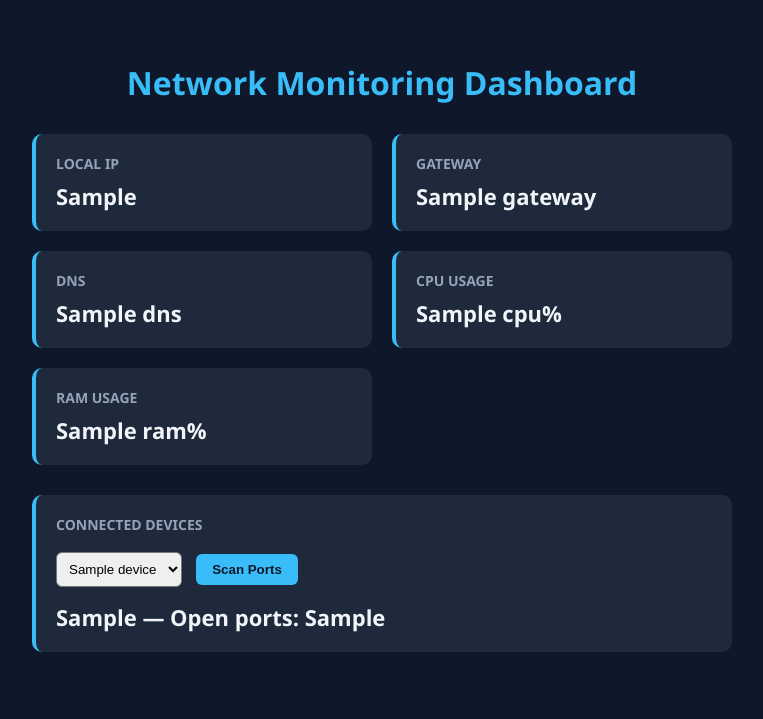
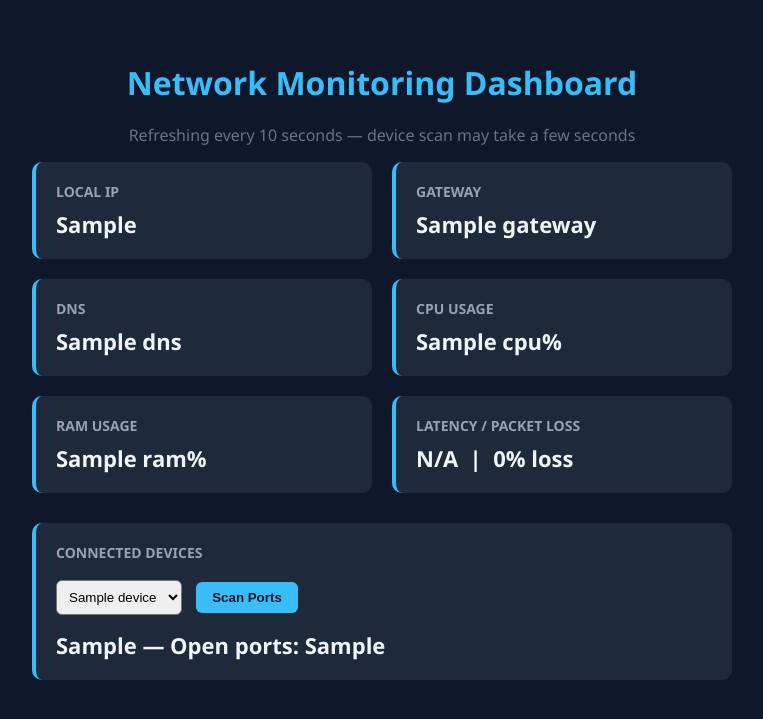
Before and after one commit to arpitasen060605/Networking-Cybersecurity-Journey-, a Flask app: template templates/dashboard.html in a window 1280 px wide. Shown: the top 719 px of the page, without its empty margins (258-1021 px from the left). Run offline with Flask 3, Linux system fonts and the light colour scheme; the template is opened without the code that fills it: most values are stand-ins (such as "Sample title", 1, 10 or a date in 2020); parts of the project's set-up code (start-up, migrations or seed data) failed here and were passed over.

Commit message:
Added latency/packet loss and auto-refresh

```diff
--- a/app.py
+++ b/app.py
@@ -1,5 +1,5 @@
 from flask import Flask, render_template, render_template, request
-from network_dashboard import (get_local_ip, get_gateway, get_dns, get_cpu_usage, get_ram_usage, get_network_prefix, get_connected_devices, get_open_ports)
+from network_dashboard import (get_local_ip, get_gateway, get_dns, get_cpu_usage, get_ram_usage, get_network_prefix, get_connected_devices, get_open_ports, get_latency_and_loss)
 app= Flask(__name__)
 
 @app.route("/", methods=["GET", "POST"])
@@ -13,8 +13,11 @@ def home():
     network_prefix= get_network_prefix(local_ip)
     devices= get_connected_devices(network_prefix)
 
+    avg_latency, packet_loss = get_latency_and_loss()
+
     open_ports= None
     selected_device= None
+
     if request.method== "POST":
        selected_device= request.form.get("device")
        if selected_device:
@@ -28,7 +31,9 @@ def home():
      ram=ram,
     devices= devices,
     open_ports=open_ports,
-    selected_device= selected_device
+    selected_device= selected_device,
+    avg_latency= avg_latency,
+    packet_loss= packet_loss
     )
 if __name__=="__main__":
     app.run(debug=True)
--- a/templates/dashboard.html
+++ b/templates/dashboard.html
@@ -1,6 +1,7 @@
 <!DOCTYPE html>
 <html lang="en">
 <head>
+    <meta http-equiv="refresh" content="10">
     <meta charset="UTF-8">
     <meta name="viewport" content="width=device-width, initial-scale=1.0">
     <title>Networking Monitoring Dashboard</title>
@@ -47,6 +48,9 @@
 </head>
 <body>
     <h1>Network Monitoring Dashboard</h1>
+    <p style="text-align: center; color: #64748b; margin-top: -10px;">
+      Refreshing every 10 seconds — device scan may take a few seconds
+    </p>
     <div class="dashboard">
         <div class="card">
             <h3>Local IP</h3>
@@ -67,6 +71,17 @@
         <div class="card">
           <h3>RAM Usage</h3>
           <p>{{ram}}%</p>
+        </div>
+        <div class="card">
+            <h3>Latency / Packet Loss</h3>
+            <p>
+                {% if avg_latency %}
+                    {{ "%.1f"|format(avg_latency) }} ms
+                {% else %}
+                    N/A
+                {% endif %}
+                &nbsp;|&nbsp; {{ "%.0f"|format(packet_loss) }}% loss
+            </p>
         </div>
     </div>
     <div class="dashboard" style="margin-top: 30px; grid-template-columns: 1fr;">
```
